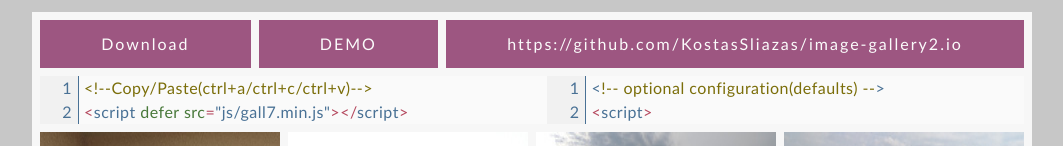
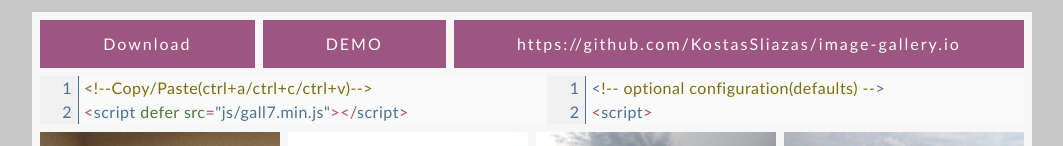
Before and after one commit to KostasSliazas/image-gallery, a website: page index.html in a window 1280 px wide. Shown: the top 146 px of the page, without its empty margins (108-1171 px from the left). Drawn offline with Linux system fonts and the light colour scheme.

Commit message:
Add files via upload

```diff
--- a/index.html
+++ b/index.html
@@ -34,7 +34,7 @@
       <div class="inside">
         <a href="https://github.com/KostasSliazas/image-gallery2/archive/refs/heads/main.zip" target="_blank" download="main.zip" rel="noopener">Download</a>
         <a href="https://kostassliazas.github.io/svg-examples/" target="_blank" rel="noopener">DEMO</a>
-        <a href="https://kostassliazas.github.io/image-gallery2.github.io/" target="_blank" rel="noopener">https://github.com/KostasSliazas/image-gallery2.io</a>
+        <a href="https://kostassliazas.github.io/image-gallery.io/" target="_blank" rel="noopener">https://github.com/KostasSliazas/image-gallery.io</a>
       </div>
     </header>
     <div class="wrap">
```
